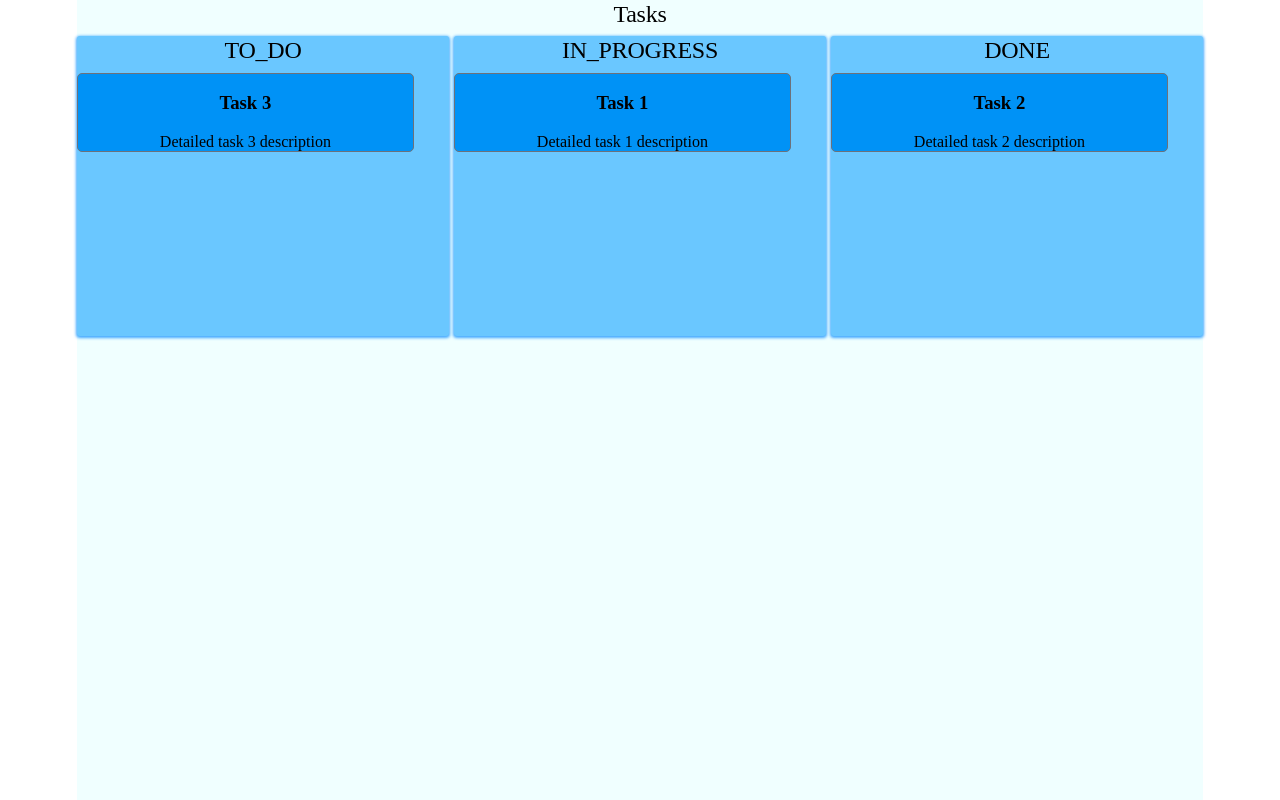
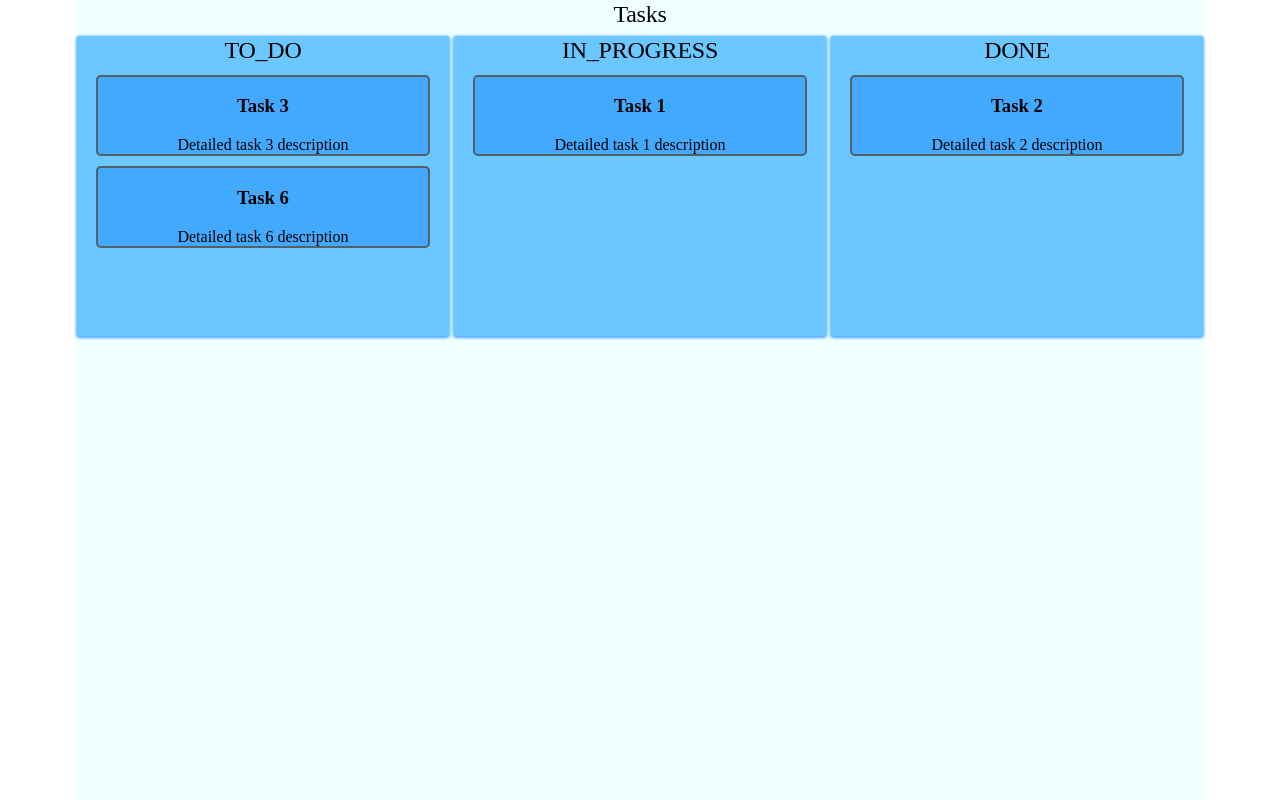
Before and after one commit to yemisssy/justworks-codesignal-prep, a React (Vite) app in the folder FRONTEND/codesignal-task-board/: page / in a window 1280 px wide. Built offline with nearby package versions, Linux system fonts and the light colour scheme.

Commit message:
moved away from building object shape

```diff
--- a/FRONTEND/codesignal-task-board/src/App.css
+++ b/FRONTEND/codesignal-task-board/src/App.css
@@ -9,16 +9,20 @@
   border-radius: 3px;
   box-shadow: 0px 1px 3px 1px #43a9ff;
   flex: 1;
+  /* display: flex; */
+  /* gap: 10px; */
 }
 
 .column__cards {
-  border: 2px solid black;
-  background-color: #0092f6;
-  border: 1px solid #6d717a;
+  background-color: #43a9ff;
   border-radius: 5px;
-  max-width: 90%;
+  width: 90%;
+  margin: 10px auto;
 }
-
+.card {
+  border: 2px solid #526167;
+  border-radius: 5px;
+}
 /* .counter {
   font-size: 16px;
   padding: 5px 10px;
--- a/FRONTEND/codesignal-task-board/src/App.jsx
+++ b/FRONTEND/codesignal-task-board/src/App.jsx
@@ -1,8 +1,11 @@
-import { useState } from "react";
+import { useEffect, useState } from "react";
 
 import "./App.css";
-import { data } from "./mockData.js";
-import RenderCard from "./CardRendering.jsx";
+
+import { statuses } from "./constant.js";
+import { tasks } from "./taskApi.js";
+
+import RenderColumn from "./CardRendering.jsx";
 
 //Since The count of the columns can change even if the columns stages are permanent
 //I need to keep a state of the stages/status , so I can manage changes for each time a stage changes
@@ -31,19 +34,23 @@ import RenderCard from "./CardRendering.jsx";
 // and then update the To status. I don't collect or generate User id for these submissions
 
 function App() {
-  const [columns, setColumns] = useState(data);
-  console.log(...columns);
-  // console.log(
-  //   columns.map((col, ind) => {
-  //     console.log(Object.values(col));
-  //   }),
-  // );
+  //since my statuses are in fixed order & rendering my column on that
+  //then I want an array that will be used to map tasks into cards based on the current status
+
+  // useEffect(() => {
+  //   statuses.forEach((status) => {
+  //     tasks.filter((task) => task.status === status);
+  //   });
+  // });
+
+  //CLAUDE QUESTIONS: COULD I HAVE USED USEEFFECT?
+
   return (
     <div className="board">
       <h2 className="board__title">Tasks</h2>
       <div className="board__columns">
-        {columns.map((col, index) => (
-          <RenderCard columns={columns} currentCol={col} key={`col${index}`} />
+        {statuses.map((status, index) => (
+          <RenderColumn status={status} key={`${status}${index}`} />
         ))}
       </div>
     </div>
--- a/FRONTEND/codesignal-task-board/src/CardRendering.jsx
+++ b/FRONTEND/codesignal-task-board/src/CardRendering.jsx
@@ -1,4 +1,6 @@
 import { useEffect, useState } from "react";
+
+import { tasks } from "./taskApi.js";
 
 import "./App.css";
 
@@ -23,23 +25,30 @@ import "./App.css";
 //I am stuck because I need to create 3 coloumns and immeditaly display each columns tasks, I am
 //trying to do this without memorizing the future api data structure. I can make te columns an array
 //of objects , but how do I setStatus when I am splicing
-function RenderCard(colProps) {
-  const { columns, currentCol } = colProps;
-  const [title, cards] = Object.entries(currentCol)[0];
+function RenderColumn(colProps) {
+  const { status } = colProps;
+  console.log(tasks);
+
+  //since my statuses are in fixed order & rendering my column on that
+  //then I want an array that will be used to map tasks into cards based on the current status
+
+  //CLAUDE QUESTION: Does filtering and mapping inside render look clean, how can I do with outside of render?
 
   return (
     <div className="column">
-      <h2 className="column__title">{title}</h2>
-      <div className="column__cards">
-        {cards.map((card, index) => (
-          <div className="card" key={index}>
-            <h3 className="card__title">{card["title"]}</h3>
-            <p className="card__description">{card["description"]}</p>
+      <h2 className="column__title">{status}</h2>
+      {tasks
+        .filter((tasks) => tasks.status === status)
+        .map((card, index) => (
+          <div className="column__cards">
+            <div className="card" key={index}>
+              <h3 className="card__title">{card.title}</h3>
+              <p className="card__description">{card.description}</p>
+            </div>
           </div>
         ))}
-      </div>
     </div>
   );
 }
 
-export default RenderCard;
+export default RenderColumn;
--- /dev/null
+++ b/FRONTEND/codesignal-task-board/src/constant.js
@@ -0,0 +1 @@
+export const statuses = ["TO_DO", "IN_PROGRESS", "DONE"];
--- a/FRONTEND/codesignal-task-board/src/mockData.js
+++ b/FRONTEND/codesignal-task-board/src/taskApi.js
@@ -10,11 +10,18 @@
 
 //--->Reduce Data to and array of tasks -->
 //---convert it to an array of 3 column objects with values tasks; [{to_do:[]}, {in_progress:[]}]
-export const data = Object.values({
+
+export const data = {
   todoItems: [
     {
       title: "Task 3",
       description: "Detailed task 3 description",
+      status: "TO_DO",
+      userId: "userId2",
+    },
+    {
+      title: "Task 6",
+      description: "Detailed task 6 description",
       status: "TO_DO",
       userId: "userId2",
     },
@@ -37,15 +44,9 @@ export const data = Object.values({
       userId: "userId2",
     },
   ],
-})
-  .flat()
-  .map((task, index) => {
-    const finalData = [];
-    const columnObj = {};
-    columnObj[task.status] = [task];
-    finalData.push(columnObj);
-    return finalData;
-  })
-  .flat();
+};
 
-console.log("Final Data", data);
+//Future API CALL
+
+// Tasks will be used for data now & updated for Api Call result later
+export const tasks = Object.values(data).flat();
```
